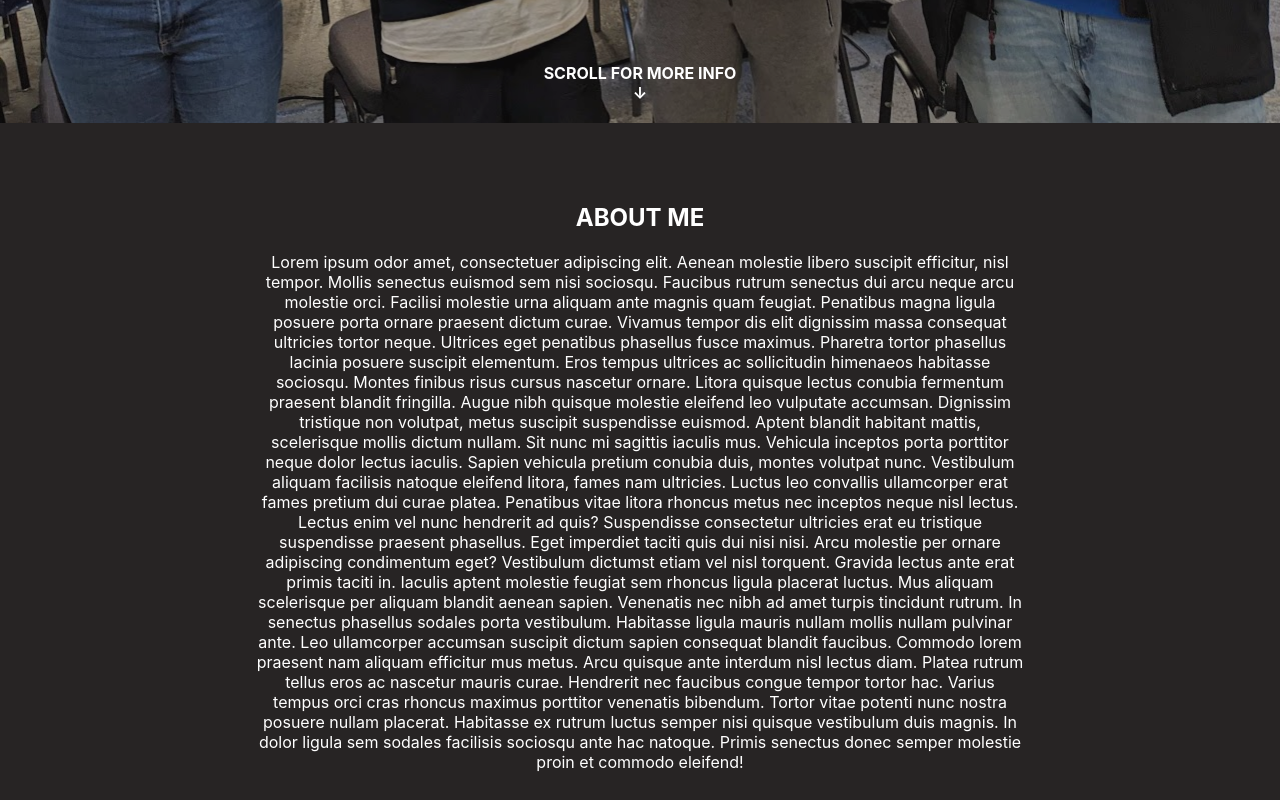
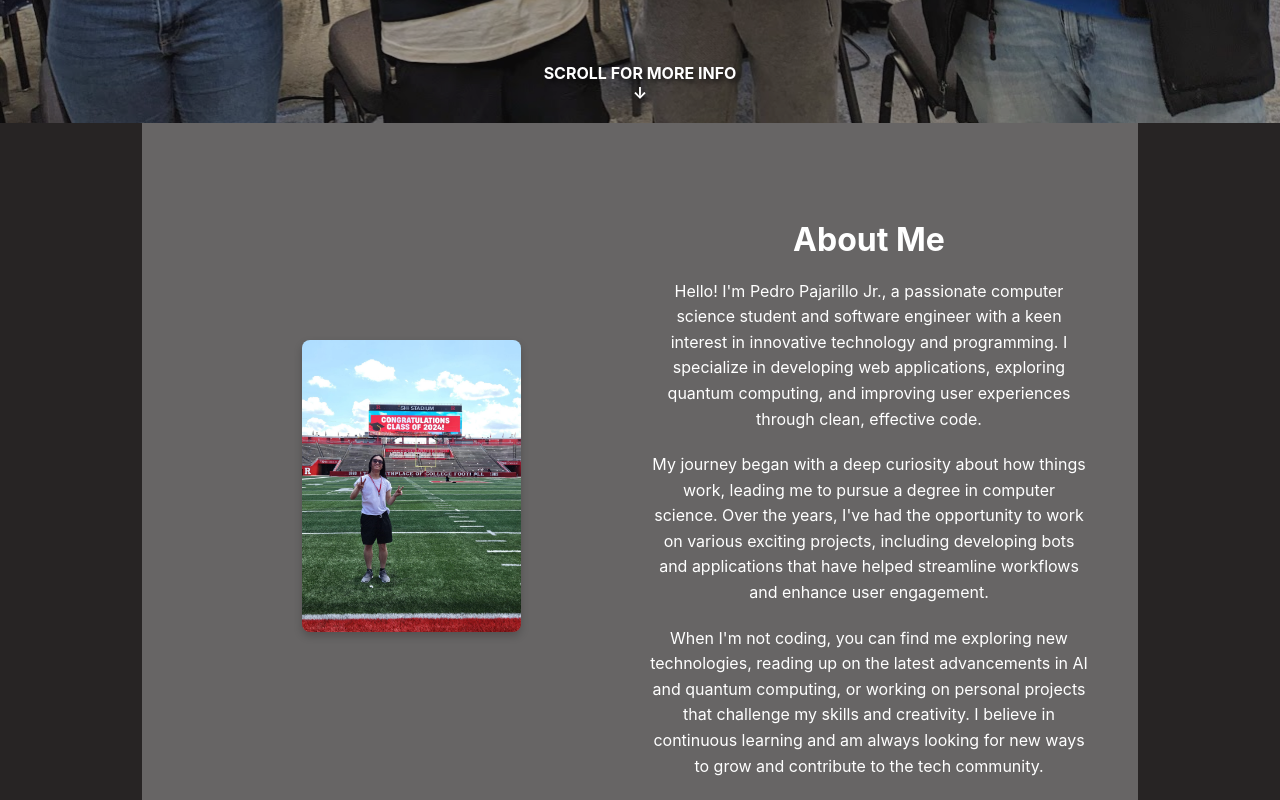
Before and after one commit to pedropa140/backup_portfolio, a React (Create React App) app in the folder portfolio/: page / in a window 1280 px wide. Shown: the part 740-1540 px from the top of the page. Built offline with nearby package versions, Linux system fonts and the light colour scheme.

Commit message:
20240725T15:40:29 - Changed up about section.

```diff
--- a/portfolio/src/App.css
+++ b/portfolio/src/App.css
@@ -66,7 +66,7 @@ nav ul li a:hover {
   color: #61dafb;
 }
 
-section#projects, section#about {
+section#projects {
   margin: 20px auto 20px;
   padding: 20px;
   max-width: 60%;
@@ -98,3 +98,46 @@ html::-webkit-scrollbar {
   width: 100%;
   padding: 0px;
 }
+
+section#about {
+  max-width: 70%;
+  margin: auto;
+}
+
+.about-section {
+  display: flex;
+  align-items: center;
+  justify-content: space-between;
+  padding: 50px;
+  background: rgb(103, 101, 101);
+  flex-direction: row; /* Places the image on the left */
+}
+
+.about-text {
+  flex: 1;
+  padding-left: 20px; /* Changed to padding-left to match new layout */
+}
+
+.about-text h2 {
+  font-size: 2rem;
+  margin-bottom: 20px;
+}
+
+.about-text p {
+  font-size: 1rem;
+  line-height: 1.6;
+  margin-bottom: 20px;
+}
+
+.about-image {
+  flex: 1;
+  display: flex;
+  justify-content: center;
+}
+
+.about-image img {
+  max-width: 50%; /* Adjusted to ensure image fits container */
+  height: auto;
+  border-radius: 8px;
+  box-shadow: 0 4px 8px rgba(0, 0, 0, 0.2);
+}
--- a/portfolio/src/App.js
+++ b/portfolio/src/App.js
@@ -1,6 +1,7 @@
 import React, { useState, useEffect } from 'react';
 import './App.css';
 import HeaderSection from './components/HeaderSection';
+import aboutImage from './assets/images/aboutme.jpg';
 
 function App() {
   const [scrolled, setScrolled] = useState(false);
@@ -30,26 +31,31 @@ function App() {
             <li><a href="#about">ABOUT ME</a></li>
             <li><a href="#projects">PROJECTS</a></li>
             <li><a href="#experience">EXPERIENCE</a></li>
+            <li><a href="#github">GITHUB</a></li>
             <li><a href="#hackathon">HACKATHON</a></li>
             <li><a href="#contact">CONTACT</a></li>
           </ul>
         </nav>
       </header>
       <HeaderSection />
-      <section id="about">
-        <h2>ABOUT ME</h2>
-        <p>
-        Lorem ipsum odor amet, consectetuer adipiscing elit. Aenean molestie libero suscipit efficitur, nisl tempor. Mollis senectus euismod sem nisi sociosqu. Faucibus rutrum senectus dui arcu neque arcu molestie orci. Facilisi molestie urna aliquam ante magnis quam feugiat. Penatibus magna ligula posuere porta ornare praesent dictum curae. Vivamus tempor dis elit dignissim massa consequat ultricies tortor neque.
+      <section id="about" className="about-section">
+        <div className="about-image">
+          <img src={aboutImage} alt="Pedro Pajarillo Jr." />
+        </div>
+        <div className="about-text">
+          <h2>About Me</h2>
+          <p>
+            Hello! I'm Pedro Pajarillo Jr., a passionate computer science student and software engineer with a keen interest in innovative technology and programming. I specialize in developing web applications, exploring quantum computing, and improving user experiences through clean, effective code.
+          </p>
+          <p>
+            My journey began with a deep curiosity about how things work, leading me to pursue a degree in computer science. Over the years, I've had the opportunity to work on various exciting projects, including developing bots and applications that have helped streamline workflows and enhance user engagement.
+          </p>
+          <p>
+            When I'm not coding, you can find me exploring new technologies, reading up on the latest advancements in AI and quantum computing, or working on personal projects that challenge my skills and creativity. I believe in continuous learning and am always looking for new ways to grow and contribute to the tech community.
+          </p>
+        </div>
+      </section>
 
-        Ultrices eget penatibus phasellus fusce maximus. Pharetra tortor phasellus lacinia posuere suscipit elementum. Eros tempus ultrices ac sollicitudin himenaeos habitasse sociosqu. Montes finibus risus cursus nascetur ornare. Litora quisque lectus conubia fermentum praesent blandit fringilla. Augue nibh quisque molestie eleifend leo vulputate accumsan. Dignissim tristique non volutpat, metus suscipit suspendisse euismod. Aptent blandit habitant mattis, scelerisque mollis dictum nullam.
-
-        Sit nunc mi sagittis iaculis mus. Vehicula inceptos porta porttitor neque dolor lectus iaculis. Sapien vehicula pretium conubia duis, montes volutpat nunc. Vestibulum aliquam facilisis natoque eleifend litora, fames nam ultricies. Luctus leo convallis ullamcorper erat fames pretium dui curae platea. Penatibus vitae litora rhoncus metus nec inceptos neque nisl lectus. Lectus enim vel nunc hendrerit ad quis? Suspendisse consectetur ultricies erat eu tristique suspendisse praesent phasellus. Eget imperdiet taciti quis dui nisi nisi. Arcu molestie per ornare adipiscing condimentum eget?
-
-        Vestibulum dictumst etiam vel nisl torquent. Gravida lectus ante erat primis taciti in. Iaculis aptent molestie feugiat sem rhoncus ligula placerat luctus. Mus aliquam scelerisque per aliquam blandit aenean sapien. Venenatis nec nibh ad amet turpis tincidunt rutrum. In senectus phasellus sodales porta vestibulum. Habitasse ligula mauris nullam mollis nullam pulvinar ante. Leo ullamcorper accumsan suscipit dictum sapien consequat blandit faucibus. Commodo lorem praesent nam aliquam efficitur mus metus.
-
-        Arcu quisque ante interdum nisl lectus diam. Platea rutrum tellus eros ac nascetur mauris curae. Hendrerit nec faucibus congue tempor tortor hac. Varius tempus orci cras rhoncus maximus porttitor venenatis bibendum. Tortor vitae potenti nunc nostra posuere nullam placerat. Habitasse ex rutrum luctus semper nisi quisque vestibulum duis magnis. In dolor ligula sem sodales facilisis sociosqu ante hac natoque. Primis senectus donec semper molestie proin et commodo eleifend!
-        </p>
-      </section>
 
       <section id="projects">
         <h2>PROJECTS</h2>
--- a/portfolio/src/components/HeaderSection.css
+++ b/portfolio/src/components/HeaderSection.css
@@ -46,12 +46,14 @@ section.index-page-middle-header h4 {
 	font-weight: bolder;
 	padding: 0px;
 	margin-top: 200px;
+	text-shadow: 3px 3px 5px rgba(0, 0, 0, 0.7)
 }
 
 section.index-page-middle-header  h3 {
 	color: white;
 	padding: 0px;
 	font-weight: 500px;
+	text-shadow: 3px 3px 5px rgba(0, 0, 0, 0.7)
 }
 
 section.index-page-middle-header h1 {
@@ -63,4 +65,5 @@ section.index-page-middle-header h1 {
 	font-size: 72px;
 	-webkit-text-stroke-width: 3px;
   	-webkit-text-stroke-color: #F3F3F3;
+	  text-shadow: 3px 3px 5px rgba(0, 0, 0, 0.7)
 }
--- a/portfolio/src/components/HeaderSection.js
+++ b/portfolio/src/components/HeaderSection.js
@@ -40,7 +40,7 @@ function HeaderSection() {
       </div>
       <div className="index-page-middle-header-content">
         <h1>PEDRO PAJARILLO JR.</h1>
-        <h3>SOFTWARE ENGINEERING FELLOW AT HEADSTARTER AI</h3>
+        <h3>SOFTWARE ENGINEERING FELLOW AT HEADSTARTER AI | 5x HACKATHON WINNER</h3>
         <h4>SCROLL FOR MORE INFO<br />&#x2193;</h4>
       </div>
     </section>
```
Also changed, not shown: portfolio/src/assets/images/aboutme.jpg (renamed from portfolio/public/aboutme.jpg).
